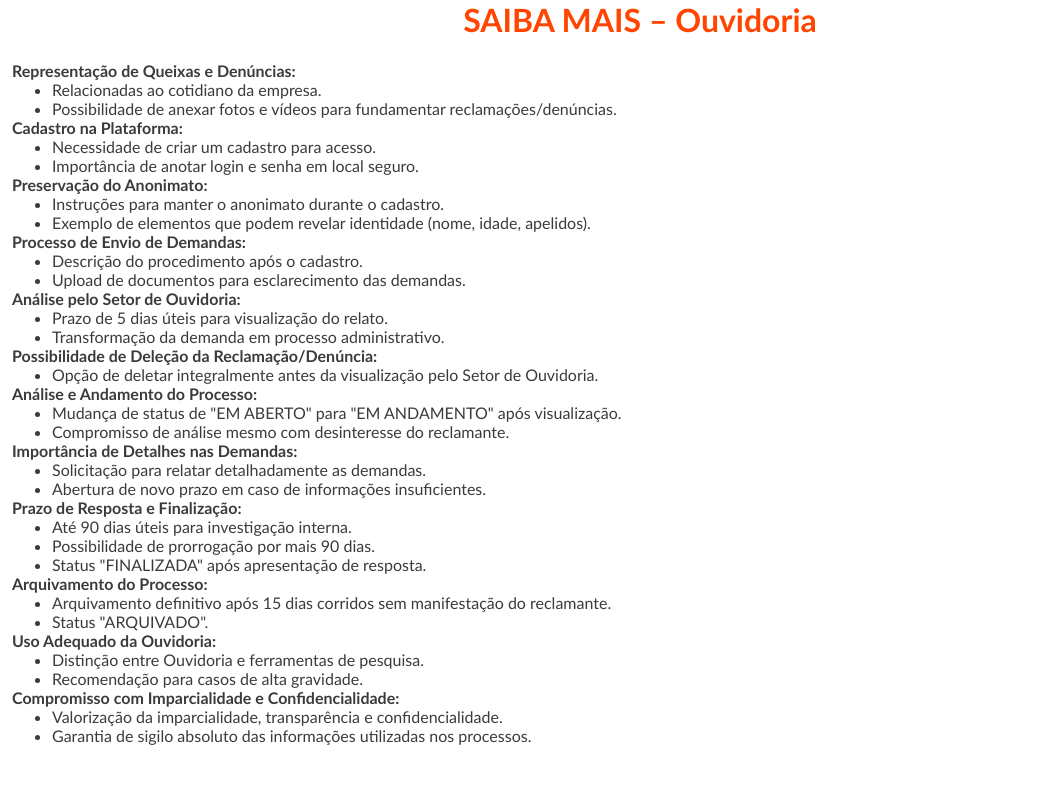
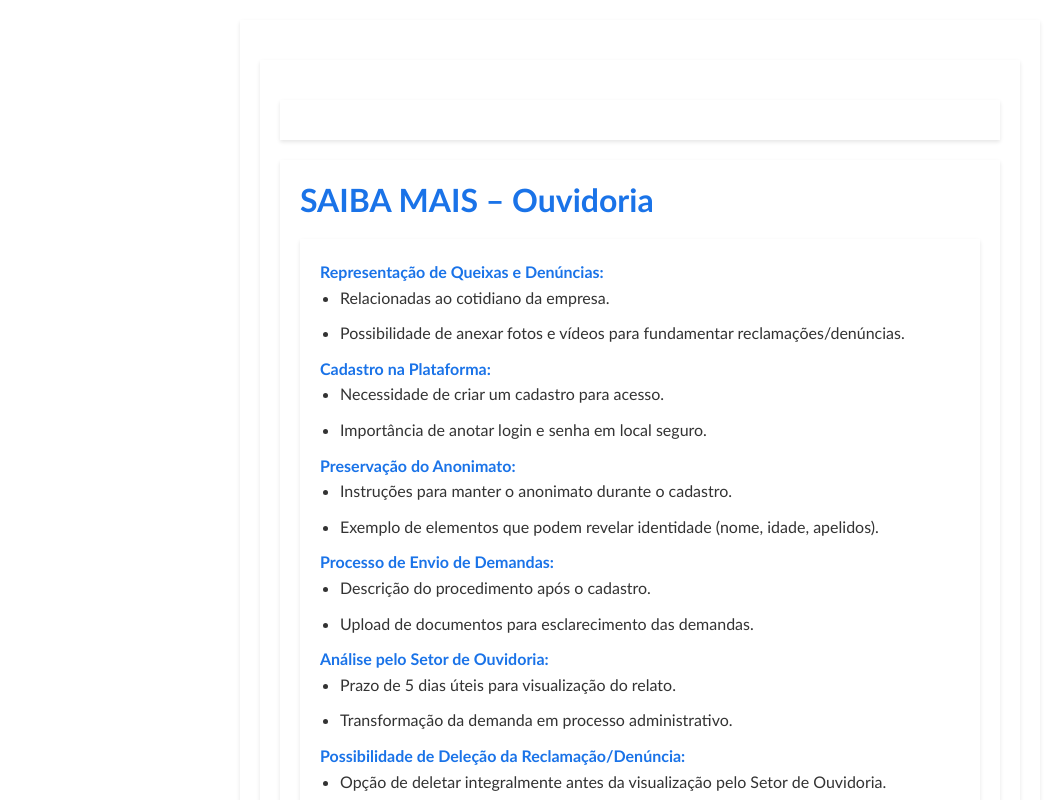
Before and after one commit to Ouvidoriahausen/ouvidoriahausen, a React (Create React App) app: page /Saiba in a window 1280 px wide. Shown: the top 800 px of the page, without its empty margins (0-1049 px from the left). Built offline with nearby package versions, Linux system fonts and the light colour scheme; no server answers.

Commit message:
Ultimo commit
Acrescentei coisas na página de saiba mais.

```diff
--- a/src/Pages/Saiba/Saiba.css
+++ b/src/Pages/Saiba/Saiba.css
@@ -1,15 +1,28 @@
-h1{
-    text-align: center;
-    color: orangered;
-}
+div {
+    max-width: 800px;
+    margin: 20px auto;
+    padding: 20px;
+    background-color: #fff;
+    box-shadow: 0 2px 4px rgba(0, 0, 0, 0.1);
+  }
 
-p{
-    color: rgb(61, 58, 58);
-    margin-top: 22px;
-    margin-left: 12px;
-}
+  h1 {
+    color: #1a73e8;
+  }
 
+  .texto-saiba {
+    line-height: 1.6;
+    color: #333;
+  }
 
-.texto-saiba{
+  ul {
+    padding-left: 20px;
+  }
 
-}
+  ul li {
+    margin-bottom: 10px;
+  }
+
+  strong {
+    color: #1a73e8;
+  }
--- a/src/Pages/Saiba/index.js
+++ b/src/Pages/Saiba/index.js
@@ -1,6 +1,5 @@
+import React from 'react';
 import './Saiba.css';
-
-
 
 function Saiba() {
   return (
```
Lines whose indentation alone changed are shown as unchanged.
